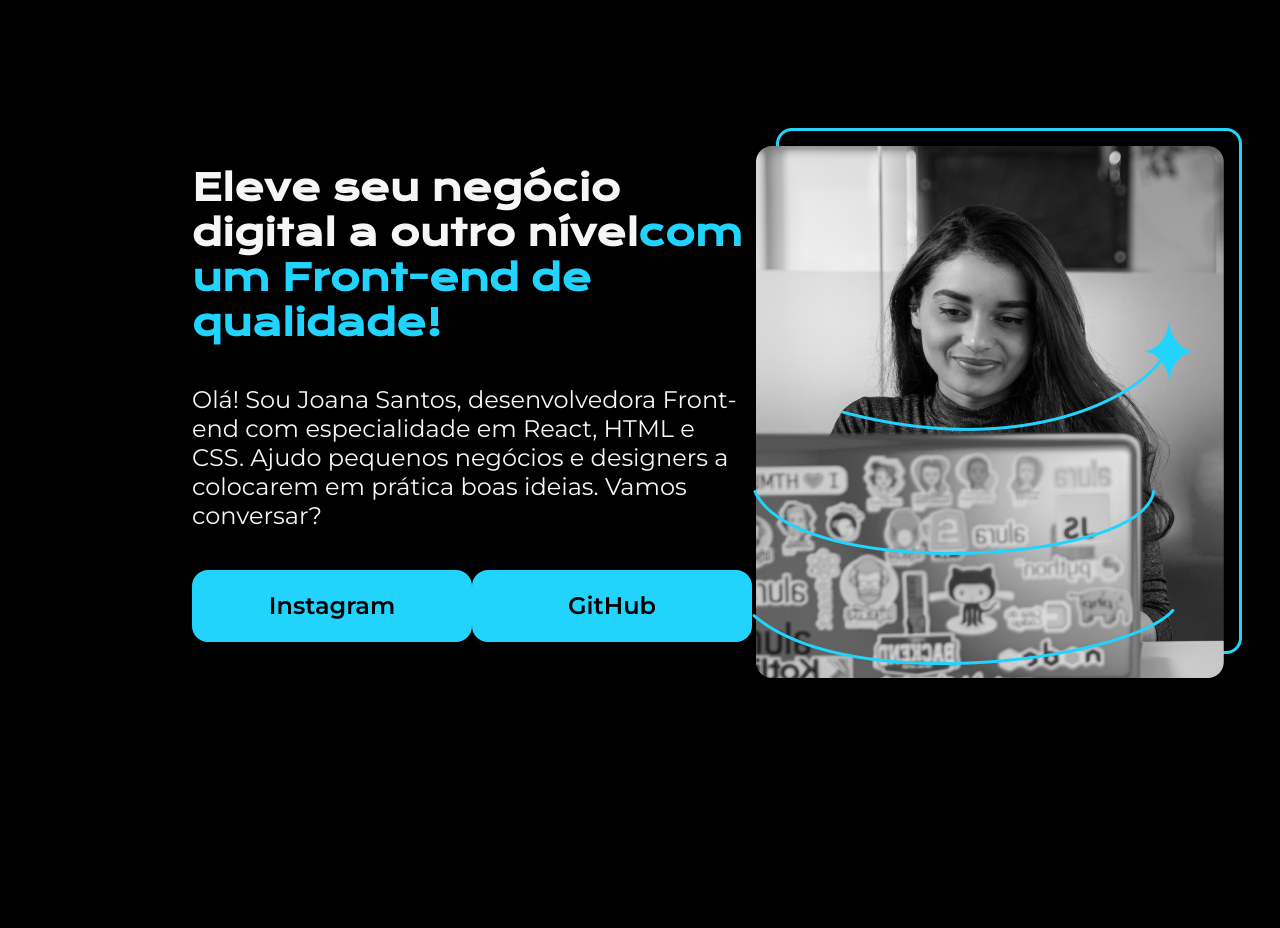
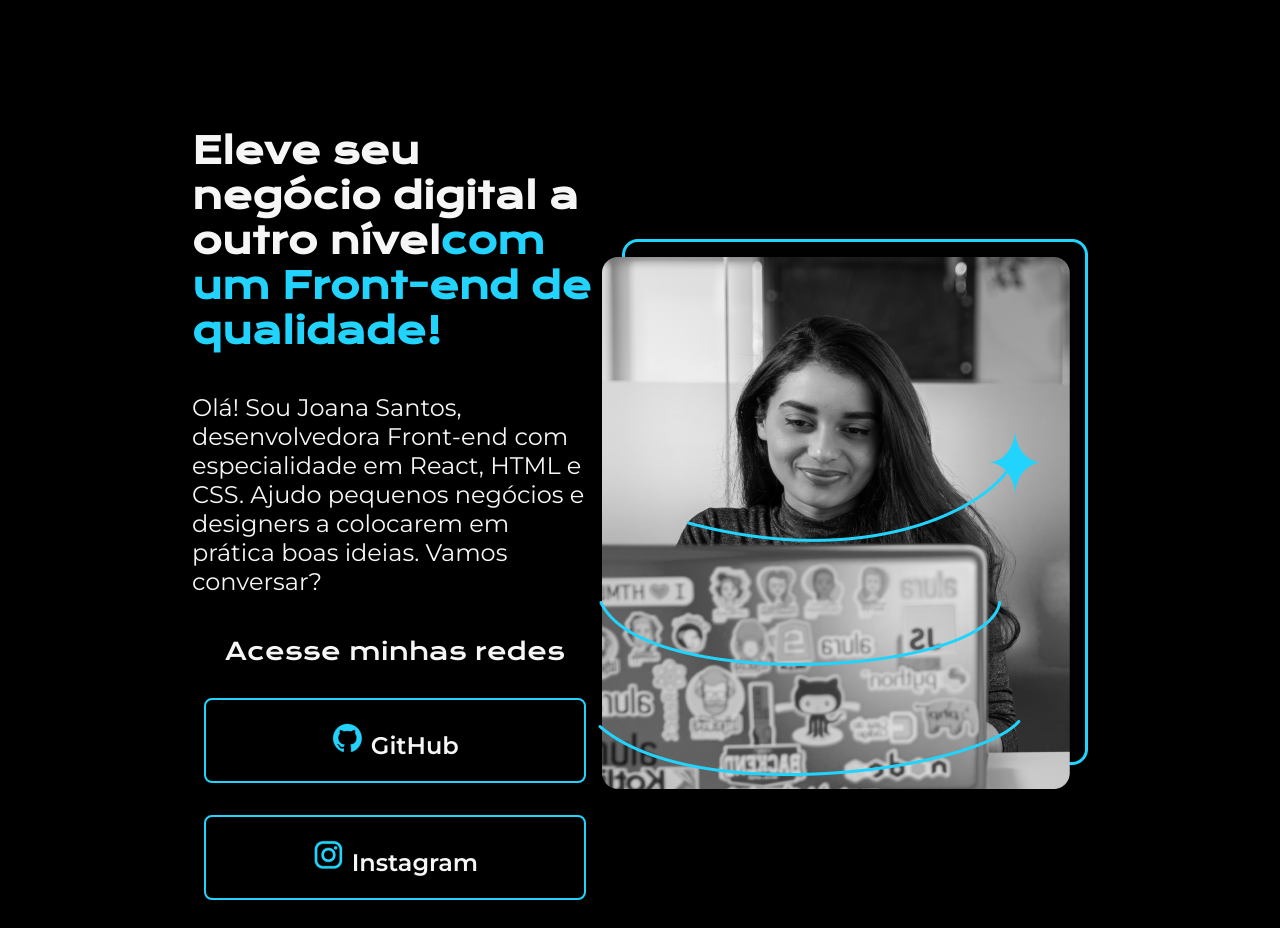
Before and after one commit to JoaoRLS/projeto-portfolio-v2, a plain HTML site: page index.html in a window 1280 px wide. Drawn offline with nearby package versions, Linux system fonts and the light colour scheme.

Commit message:
Upload dos novos arquivo do projeto

```diff
--- a/index.html
+++ b/index.html
@@ -1,34 +1,44 @@
 <!DOCTYPE html>
 <html lang="pt-br">
-
   <head>
-    <meta charset="UTF-8">
-    <meta http-equiv="X-UA-Compatible" content="IE=edge">
-    <meta name="viewport" content="width=device-width, initial-scale=1.0">
-    <title>Portifolio</title>
-    <link rel="stylesheet" href="style.css">
+    <meta charset="UTF-8" />
+    <meta http-equiv="X-UA-Compatible" content="IE=edge" />
+    <meta name="viewport" content="width=device-width, initial-scale=1.0" />
+    <title>Portfólio João Ricardo v2</title>
+    <link rel="stylesheet" href="style.css" />
   </head>
 
   <body>
     <header></header>
     <main class="apresentacao">
       <section class="apresentacao__conteudo">
-            <h1 class="apresentacao__conteudo__titulo">Eleve seu negócio digital a outro nível<strong
-            class="titulo-destaque">com um Front-end de qualidade!
-            </strong></h1>
-            <p class="apresentacao__conteudo__texto">Olá! Sou Joana Santos, desenvolvedora
-            Front-end com especialidade em React, HTML e
-            CSS. Ajudo pequenos negócios e designers a
-            colocarem em prática boas ideias. Vamos
-            conversar?</p>
+        <h1 class="apresentacao__conteudo__titulo">
+          Eleve seu negócio digital a outro nível<strong class="titulo-destaque"
+            >com um Front-end de qualidade!
+          </strong>
+        </h1>
+        <p class="apresentacao__conteudo__texto">
+          Olá! Sou Joana Santos, desenvolvedora Front-end com especialidade em
+          React, HTML e CSS. Ajudo pequenos negócios e designers a colocarem em
+          prática boas ideias. Vamos conversar?
+        </p>
         <div class="apresentacao__links">
-                <a class="apresentacao__links__link" href="https://instagram.com/rafaballerini">Instagram</a>
-                <a class="apresentacao__links__link" href="https://github.com/guilhermeonrails">GitHub</a>
+          <h2 class="apresentacao__links__subtitulo">Acesse minhas redes</h2>
+          <a
+            class="apresentacao__links__link"
+            href="https://github.com/JoaoRLS"
+          >
+            <img src="./assets/github.png" /> GitHub</a
+          >
+          <a
+            class="apresentacao__links__link"
+            href="https://instagram.com/rafaballerini"
+            ><img src="./assets/instagram.png" /> Instagram</a
+          >
         </div>
       </section>
-        <img src="imagem.png" alt="Foto da Joana Santos programando">
+      <img src="./assets/Imagem.png" alt="Foto da Joana Santos programando" />
     </main>
     <footer></footer>
   </body>
-
 </html>
--- a/style.css
+++ b/style.css
@@ -41,18 +41,28 @@ body{
 
 .apresentacao__links{
     display: flex;
+    flex-direction: column;
     justify-content: space-between;
+    align-items: center;
+    gap: 32px;
+}
+
+.apresentacao__links__subtitulo{
+    font-family: "Krona One", sans-serif;
+    font-weight: 400;
+    font-size: 24px;
 }
 
 .apresentacao__links__link{
-    background-color: #22D4FD;
-    width: 280px;
+    /*background-color: #22D4FD;*/
+    width: 378px;
     text-align: center;
-    border-radius: 16px;
+    border: 2px solid #22D4FD;
+    border-radius: 8px;
     font-size: 24px;
     font-weight: 600;
     padding: 21.5px 0;
     text-decoration: none;
-    color: #000000;
+    color: #f6f6f6;
     font-family: 'Montserrat', sans-serif;
 }
```
Also changed, not shown: assets/Imagem.png (renamed from Imagem.png), assets/github.png (added), assets/instagram.png (added), assets/linkedin.png (added), assets/twitch.png (added), assets/twitter-novo.png (added), assets/twitter.png (added), 1 other file. Lines whose indentation alone changed are shown as unchanged.
